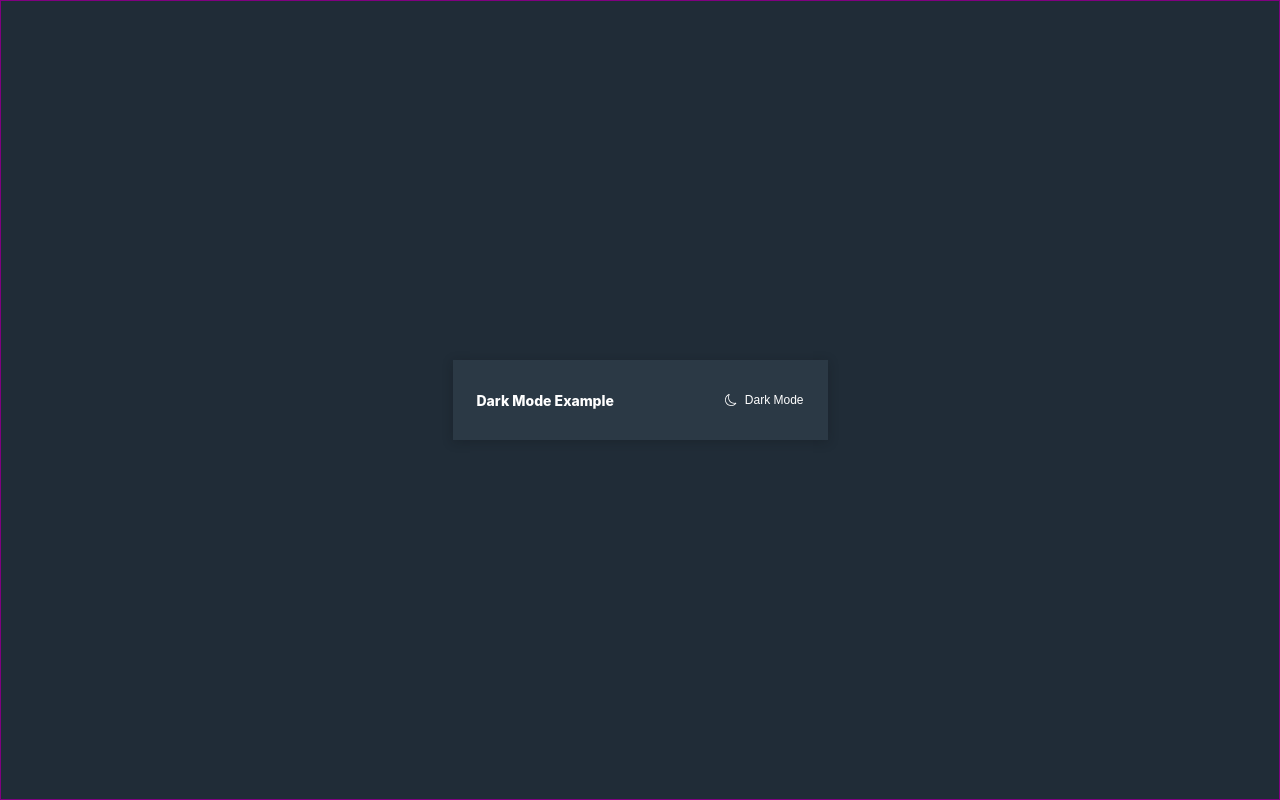
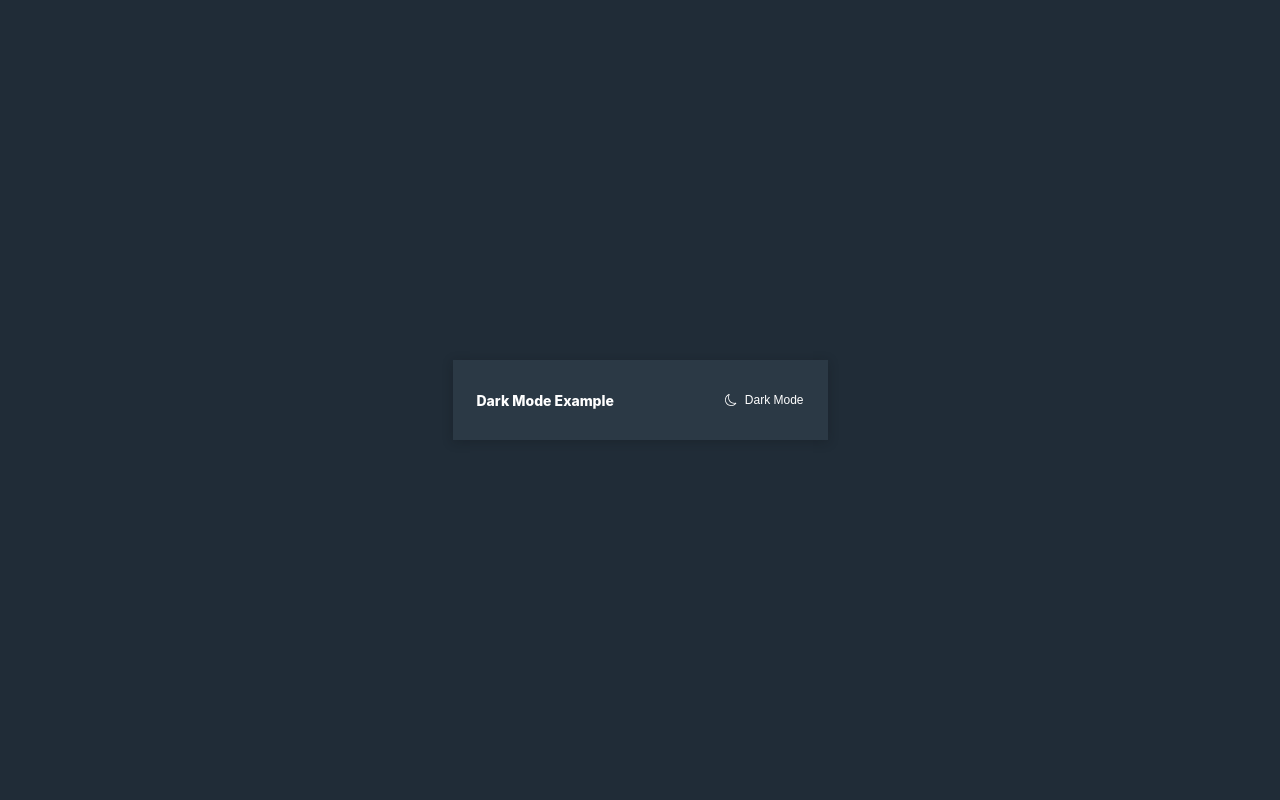
Before and after one commit to Pipe12/dark-mode-example, a React (Create React App) app: page / in a window 1280 px wide. Built offline with nearby package versions, Linux system fonts and the light colour scheme.

Commit message:
Become App component to Styled-components

```diff
--- a/src/App/App.js
+++ b/src/App/App.js
@@ -1,14 +1,14 @@
+import StyledApp from './StyledApp'
 import Container from '../components/Container/Container';
 import Header from '../components/Header/Header';
-import './App.css';
 
 function App() {
   return (
-    <div className="App">
+    <StyledApp>
       <Container>
         <Header />
       </Container>
-    </div>
+    </StyledApp>
   );
 }
 
--- a/src/App/App.css
+++ b/src/App/StyledApp.js
@@ -1,6 +1,6 @@
-.App {
-  border: 1px solid purple;
+import styled from 'styled-components';
 
+const StyledApp = styled.div`
   height: 100vh;
   width: 100vw;
   box-sizing: border-box;
@@ -10,4 +10,5 @@
   align-content: center;
 
   background-color: var(--dark-mode-background);
-}
+`
+export default StyledApp;
```
